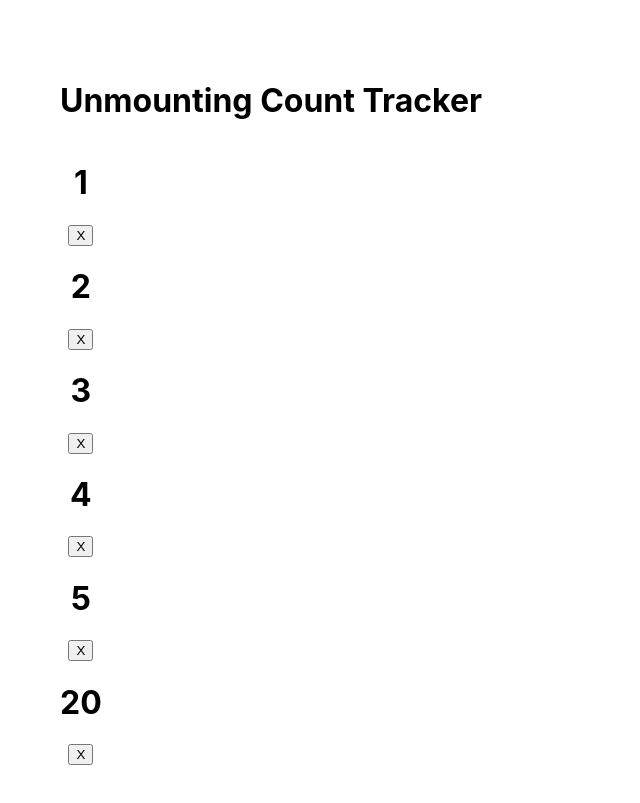
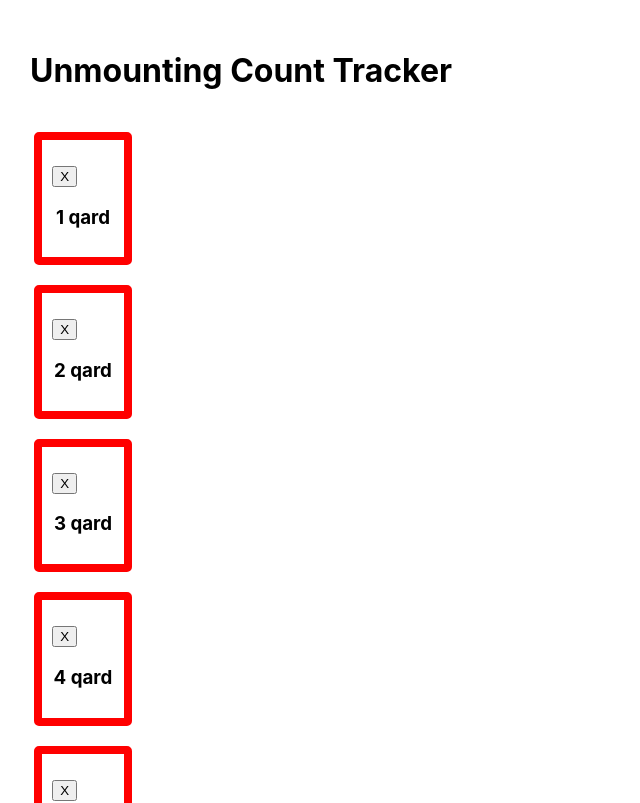
Before and after one commit to Taron5588/Count-tracker, a React (Create React App) app: page / in a window 1280 px wide. Shown: the top 803 px of the page, without its empty margins (0-640 px from the left). Built offline with nearby package versions, Linux system fonts and the light colour scheme.

Commit message:
feat: add card's styles

```diff
--- a/src/App.css
+++ b/src/App.css
@@ -1,12 +1,12 @@
 
 body {
-  padding: 30px;
-  margin: 30px;
+  padding: 10px;
+  margin: 20px;
   text-align: start;
-  justify-content: space-between;
+
 }
 .App {
   display: flex;
   text-align: center;
-  justify-content: space-between;
+  justify-content: start;
 }
--- a/src/App.jsx
+++ b/src/App.jsx
@@ -4,11 +4,9 @@ import Card from "./components/card.jsx"
 
 export default function App() {
 
-  const limit = 20
-
   return (
     <div className="App">
-      <Card value={limit}/>
+      <Card value = {23}/>
     </div>
   )
 }
--- /dev/null
+++ b/src/components/Card.css
@@ -0,0 +1,12 @@
+.container {
+    width: 58%;
+    margin: 20px auto;
+    padding: 10px;
+    border: 8px solid red;
+    border-radius: 5px;
+
+}
+
+.btn {
+    display:flex
+}
--- a/src/components/card.jsx
+++ b/src/components/card.jsx
@@ -1,3 +1,4 @@
+import './Card.css'
 
 function Card({value}) {
 
@@ -5,13 +6,19 @@ function Card({value}) {
     const array = [1,2,3,4,5]
     array[5] = value
 
+    function Handle() {
+        array.push(0)
+    }
+
     return(
         <div>
             {array.map((item, idx) => {
-                return <div key={idx}>
-                    <h1>{item}</h1>
-                    <p><button>X</button></p>
-                </div>
+                return (
+                    <div key={idx} className="container">
+                        <p><button className='btn'>X</button></p>
+                        <h3>{`${item} qard`}</h3>
+                    </div>
+                )
             })}
         </div>
     )
```
